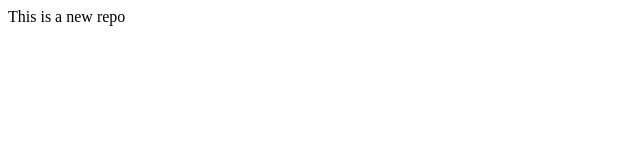
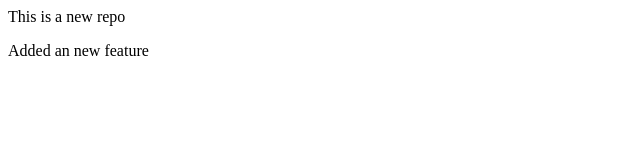
Before and after one commit to Dipold10/localrepo, a plain HTML site: page index.html in a window 1280 px wide. Shown: the whole page, without its empty margins (0-640 px from the left). Drawn offline with Linux system fonts and the light colour scheme.

Commit message:
add an feature

```diff
--- a/index.html
+++ b/index.html
@@ -1 +1,2 @@
 <p>This is a new repo</p>
+<p>Added an new feature</p>
```
